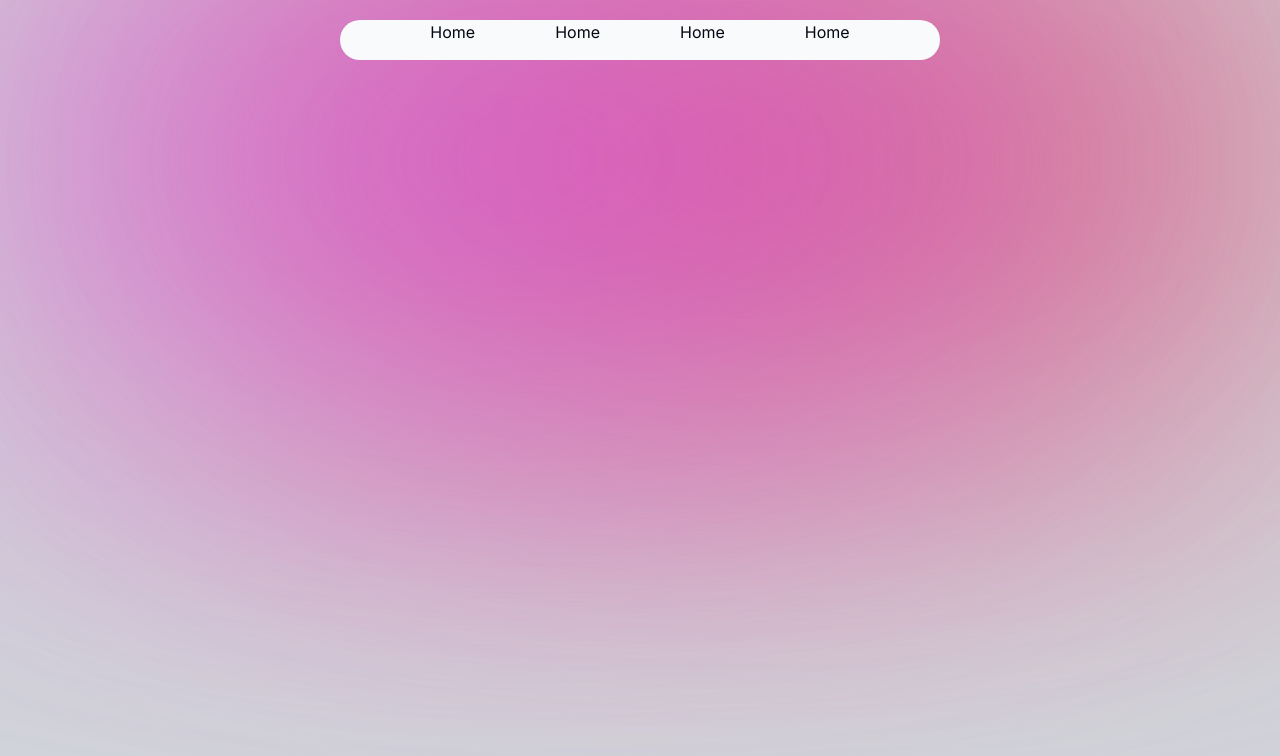
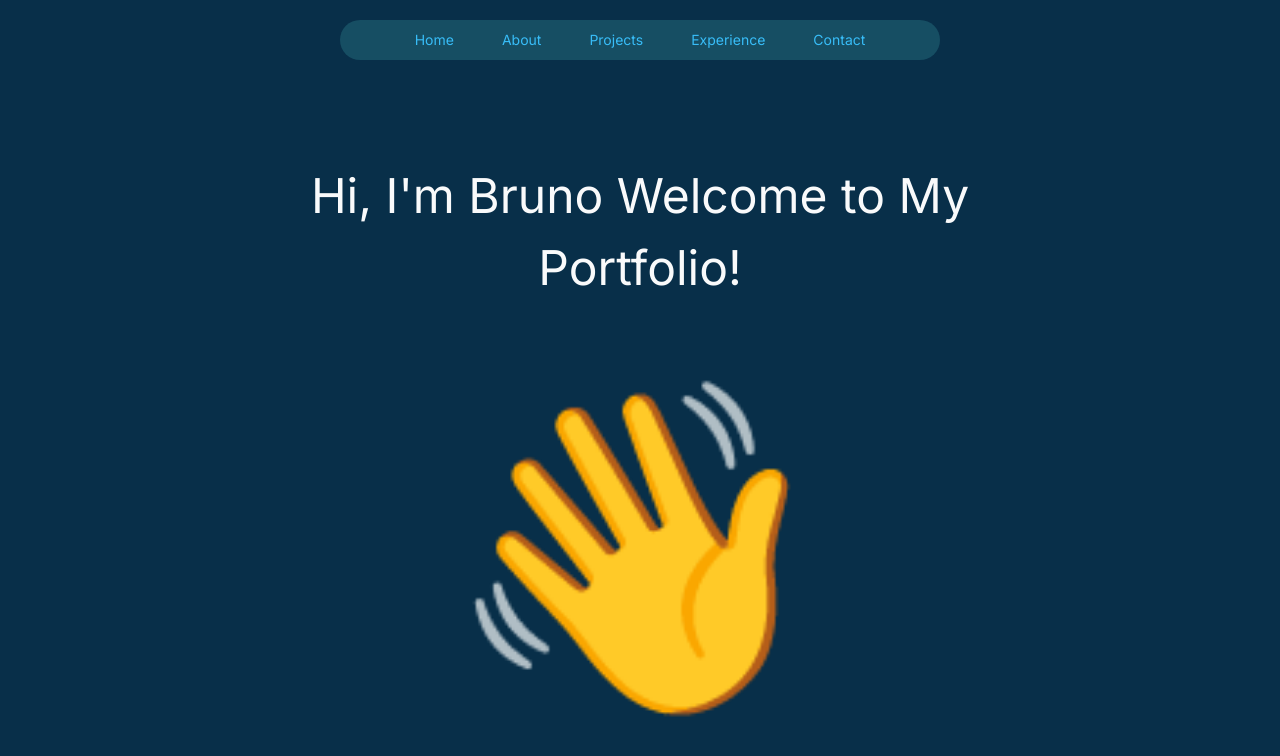
Before and after one commit to brunofregoso/portfolio, a Next.js app: page / in a window 1280 px wide. Shown: the top 756 px of the page. Built offline with nearby package versions, Linux system fonts and the light colour scheme.

Commit message:
added intro section (not finished)

```diff
--- a/app/layout.tsx
+++ b/app/layout.tsx
@@ -2,6 +2,7 @@ import type { Metadata } from "next";
 import { Inter } from "next/font/google";
 import "./globals.css";
 import Header from "@/components/header";
+
 
 const inter = Inter({ subsets: ["latin"] });
 
@@ -17,9 +18,7 @@ export default function RootLayout({
 }>) {
   return (
     <html lang="en">
-      <body className={`${inter.className} bg-gray-300 text-gray-950 h-[5000px]`}>
-        <div className="bg-red-600 w-[13rem] h-[20rem] blur-[7rem] rounded-full absolute top--24 right-[0.25rem] z--999 md:w-[22rem] lg:w-[40rem] xl:w-[66rem] md:blur-[12rem]"></div>
-        <div className="bg-fuchsia-500 w-[13rem] h-[20rem] blur-[7rem] rounded-full absolute top--24 left-[0.25rem] z--999 md:w-[22rem] lg:w-[40rem] xl:w-[66rem] md:blur-[12rem]"></div>
+      <body className={`${inter.className} bg-sky-950 text-gray-950 h-[5000px] pt-[10rem]`}>
         <Header />
         {children}
         </body>
--- a/app/page.tsx
+++ b/app/page.tsx
@@ -1,9 +1,9 @@
 import Image from "next/image";
-
+import Intro from "@/components/intro";
 export default function Home() {
   return (
     <main>
-
+      <Intro />
     </main>
   );
 }
--- a/components/header.tsx
+++ b/components/header.tsx
@@ -1,14 +1,33 @@
+"use client";
+
 import React from "react";
+import { motion } from "framer-motion";
+import { links } from "@/lib/data";
+import Link from "next/link";
 
 export default function Header() {
   return (
     <div className="fixed top-[20px] left-0 right-0 flex justify-center">
-      <div className="flex gap-20 flex-row justify-center rounded-full w-[600px] h-[40px] border-black bg-gray-50">
-        <p>Home</p>
-        <p>Home</p>
-        <p>Home</p>
-        <p>Home</p>
-      </div>
+      <motion.div
+        className="flex gap-20 flex-row justify-center items-center rounded-full w-[400px] h-[40px] md:w-[600px] border-black bg-cyan-900 opacity-90"
+        initial={{ y: -100, opacity: 0 }}
+        animate={{ y: 0, opacity: 1 }}
+      >
+        <nav>
+          <ul className="flex flex-row gap-6 md:gap-12 text-sky-400 text-sm">
+          {
+            links.map(link => (
+              <li key={link.hash}>
+                <Link className="hover:text-sky-50 transition" href={link.hash}>
+                  {link.name}
+                </Link>
+              </li>
+            ))
+
+          }
+          </ul>
+        </nav>
+      </motion.div>
     </div>
   );
 }
--- /dev/null
+++ b/components/intro.tsx
@@ -0,0 +1,30 @@
+"use client";
+import React from "react";
+import { motion } from "framer-motion";
+
+export default function Intro() {
+  return (
+    <div className="flex flex-row justify-center">
+      <div className="flex flex-col h-[400px] w-[700px]">
+        <motion.p
+        className="content-start text-[2rem] md:text-[3rem] text-center text-wrap text-gray-50"
+        initial={{ y: -100, opacity: 0 }}
+        animate={{ y: 0, opacity: 1 }}
+        >
+          Hi, I'm Bruno Welcome to My Portfolio!
+        </motion.p>
+        <motion.p
+        className="text-[20rem] text-center"
+        initial={{ y: -100, opacity: 0 }}
+        animate={{
+            rotate: [0, 60, 0],
+            y: 0,
+            opacity: 1
+          }}
+        >
+        👋
+        </motion.p>
+      </div>
+    </div>
+  );
+}
--- a/lib/data.tsx
+++ b/lib/data.tsx
@@ -0,0 +1,26 @@
+import React from "react";
+
+
+export const links = [
+  {
+    name: "Home",
+    hash: "#home",
+  },
+  {
+    name: "About",
+    hash: "#about",
+  },
+  {
+    name: "Projects",
+    hash: "#projects",
+  },
+
+  {
+    name: "Experience",
+    hash: "#experience",
+  },
+  {
+    name: "Contact",
+    hash: "#contact",
+  },
+] as const;
```
Also changed, not shown: package.json (+6 -4 lines), 1 other file (tests, documents, lock files or other folders).
